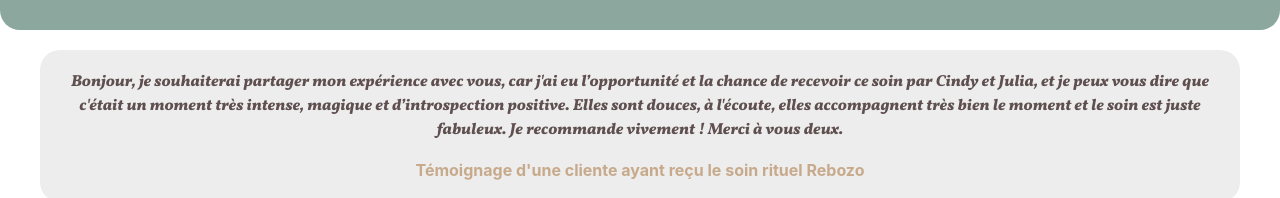
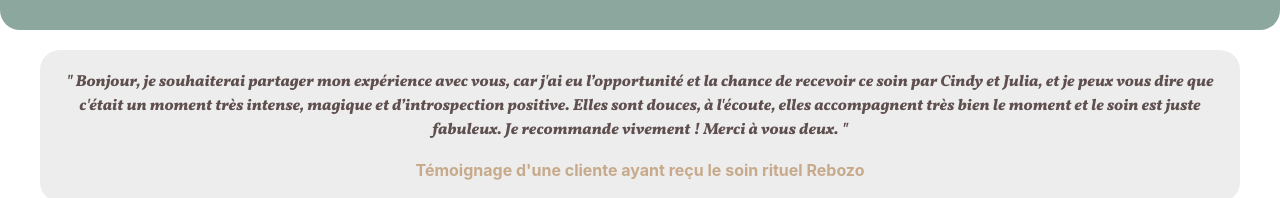
Before and after one commit to DavyHaYehoudi/CindyWebsite, a React (Create React App) app: page /rebozo in a window 1280 px wide. Shown: the part 3868-4066 px from the top of the page. Built offline with nearby package versions, Linux system fonts and the light colour scheme.

Commit message:
guillemets temoignage

```diff
--- a/src/pages/Rebozo.js
+++ b/src/pages/Rebozo.js
@@ -160,12 +160,12 @@ const Rebozo = () => {
         </article>
         <div className="containerText mentions">
           <blockquote>
-            Bonjour, je souhaiterai partager mon expérience avec vous, car j'ai
+            " Bonjour, je souhaiterai partager mon expérience avec vous, car j'ai
             eu l’opportunité et la chance de recevoir ce soin par Cindy et
             Julia, et je peux vous dire que c'était un moment très intense,
             magique et d’introspection positive. Elles sont douces, à l'écoute,
             elles accompagnent très bien le moment et le soin est juste
-            fabuleux. Je recommande vivement ! Merci à vous deux.
+            fabuleux. Je recommande vivement ! Merci à vous deux. "
           </blockquote>
           <cite>Témoignage d'une cliente ayant reçu le soin rituel Rebozo</cite>
         </div>
```
Also changed, not shown: 1 other file (tests, documents, lock files or other folders).
